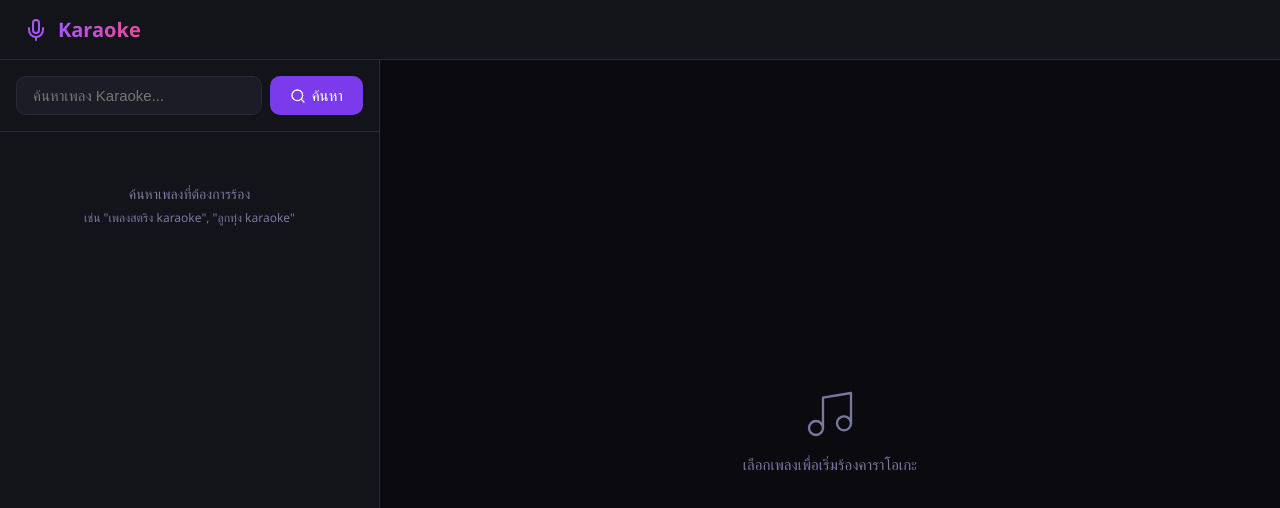
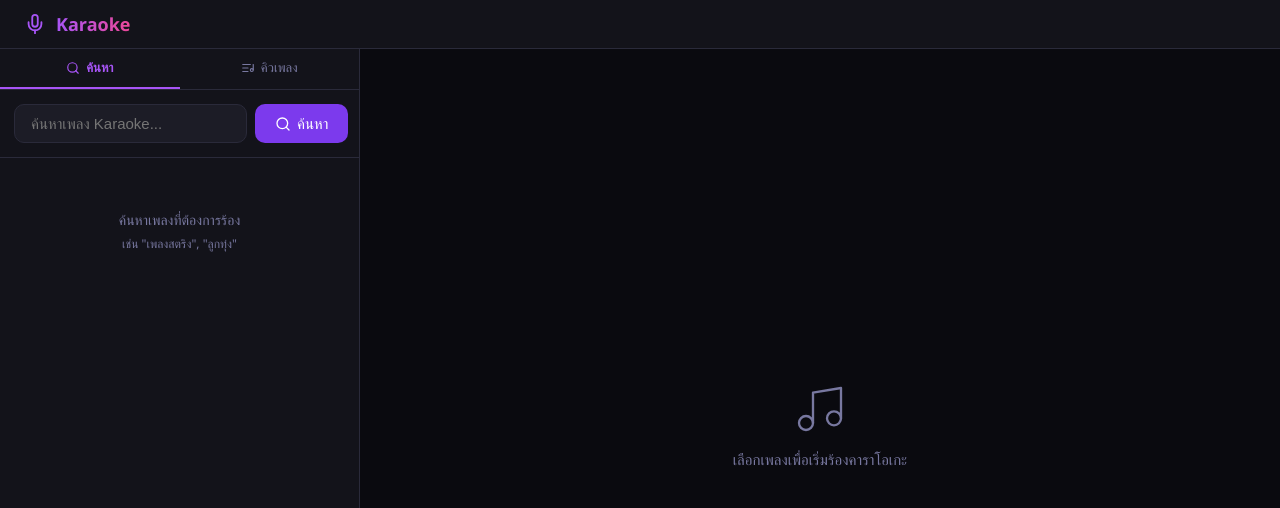
Before and after one commit to iceysr-coder/simple-karaoke, a React (Vite) app in the folder client/: page / in a window 1280 px wide. Shown: the top 508 px of the page. Built offline with nearby package versions, Linux system fonts and the light colour scheme.

Commit message:
feat: add song queue with reorder, delete, and auto-advance

```diff
--- a/client/src/App.jsx
+++ b/client/src/App.jsx
@@ -1,16 +1,19 @@
-import { useState, useCallback } from 'react';
+import { useState, useCallback, useMemo } from 'react';
 import SearchBar from './components/SearchBar.jsx';
 import VideoList from './components/VideoList.jsx';
+import Queue from './components/Queue.jsx';
 import Player from './components/Player.jsx';
 import { useAudioMixer } from './hooks/useAudioMixer.js';
 import { useDevices } from './hooks/useDevices.js';
-import { Mic } from 'lucide-react';
+import { useQueue } from './hooks/useQueue.js';
+import { Mic, Search, ListMusic } from 'lucide-react';
 
 export default function App() {
   const [videos, setVideos] = useState([]);
   const [currentVideo, setCurrentVideo] = useState(null);
   const [searching, setSearching] = useState(false);
   const [error, setError] = useState('');
+  const [tab, setTab] = useState('search'); // 'search' | 'queue'
 
   const {
     micVolume, monitorVolume, micActive, micLevel,
@@ -21,6 +24,9 @@ export default function App() {
     switchOutputDevice,
   } = useAudioMixer();
   const { audioInputs, audioOutputs, inputDeviceId, outputDeviceId, setInputDeviceId, setOutputDeviceId, refresh } = useDevices();
+  const { queue, addToQueue, removeFromQueue, moveUp, moveDown, clearQueue, shiftQueue } = useQueue();
+
+  const queueIds = useMemo(() => new Set(queue.map((v) => v.id)), [queue]);
 
   const handleSearch = useCallback(async (q) => {
     setSearching(true);
@@ -53,51 +59,103 @@ export default function App() {
     switchOutputDevice(deviceId);
   }, [switchOutputDevice, setOutputDeviceId]);
 
-  const handleRefreshDevices = useCallback(() => {
-    refresh(true);
-  }, [refresh]);
+  const handleEnded = useCallback(() => {
+    const next = shiftQueue();
+    if (next) setCurrentVideo(next);
+  }, [shiftQueue]);
+
+  const handleAddToQueue = useCallback((video) => {
+    addToQueue(video);
+    setTab('queue');
+  }, [addToQueue]);
 
   return (
     <div style={{ height: '100vh', display: 'flex', flexDirection: 'column', overflow: 'hidden' }}>
       {/* Header */}
       <header style={{
-        padding: '16px 24px', borderBottom: '1px solid var(--border)',
+        padding: '12px 24px', borderBottom: '1px solid var(--border)',
         background: 'var(--surface)', display: 'flex', alignItems: 'center', gap: 10,
+        flexShrink: 0,
       }}>
-        <Mic size={24} color="var(--accent2)" />
-        <h1 style={{ fontSize: 20, fontWeight: 700, background: 'linear-gradient(90deg, var(--accent2), #ec4899)', WebkitBackgroundClip: 'text', WebkitTextFillColor: 'transparent' }}>
+        <Mic size={22} color="var(--accent2)" />
+        <h1 style={{ fontSize: 18, fontWeight: 700, background: 'linear-gradient(90deg, var(--accent2), #ec4899)', WebkitBackgroundClip: 'text', WebkitTextFillColor: 'transparent' }}>
           Karaoke
         </h1>
       </header>
 
       {/* Main layout */}
       <div style={{ flex: 1, display: 'flex', overflow: 'hidden' }}>
-        {/* Sidebar: search + list */}
+        {/* Sidebar */}
         <aside style={{
-          width: 380, borderRight: '1px solid var(--border)',
-          display: 'flex', flexDirection: 'column', gap: 0,
-          background: 'var(--surface)', overflow: 'hidden',
+          width: 360, borderRight: '1px solid var(--border)',
+          display: 'flex', flexDirection: 'column',
+          background: 'var(--surface)', overflow: 'hidden', flexShrink: 0,
         }}>
-          <div style={{ padding: 16, borderBottom: '1px solid var(--border)' }}>
+          {/* Tabs */}
+          <div style={{ display: 'flex', borderBottom: '1px solid var(--border)', flexShrink: 0 }}>
+            {[
+              { id: 'search', icon: <Search size={14} />, label: 'ค้นหา' },
+              { id: 'queue', icon: <ListMusic size={14} />, label: `คิวเพลง${queue.length ? ` (${queue.length})` : ''}` },
+            ].map((t) => (
+              <button
+                key={t.id}
+                onClick={() => setTab(t.id)}
+                style={{
+                  flex: 1, padding: '11px 8px', border: 'none', cursor: 'pointer',
+                  background: 'none', display: 'flex', alignItems: 'center', justifyContent: 'center', gap: 6,
+                  fontSize: 13, fontWeight: tab === t.id ? 600 : 400,
+                  color: tab === t.id ? 'var(--accent2)' : 'var(--muted)',
+                  borderBottom: `2px solid ${tab === t.id ? 'var(--accent2)' : 'transparent'}`,
+                  transition: 'all 0.15s',
+                }}
+              >
+                {t.icon}{t.label}
+              </button>
+            ))}
+          </div>
+
+          {/* Search tab */}
+          {tab === 'search' && (
+            <>
+              <div style={{ padding: 14, borderBottom: '1px solid var(--border)', flexShrink: 0 }}>
                 <SearchBar onSearch={handleSearch} loading={searching} />
-            {error && <p style={{ marginTop: 10, color: 'var(--red)', fontSize: 13 }}>{error}</p>}
+                {error && <p style={{ marginTop: 8, color: 'var(--red)', fontSize: 12 }}>{error}</p>}
               </div>
               <div style={{ flex: 1, overflowY: 'auto', padding: 12 }}>
                 <VideoList
                   videos={videos}
                   currentId={currentVideo?.id}
                   onSelect={setCurrentVideo}
+                  onAddToQueue={handleAddToQueue}
+                  queueIds={queueIds}
                 />
                 {!videos.length && !searching && (
                   <div style={{ textAlign: 'center', color: 'var(--muted)', marginTop: 40, fontSize: 14 }}>
                     <p>ค้นหาเพลงที่ต้องการร้อง</p>
-                <p style={{ marginTop: 6, fontSize: 12 }}>เช่น "เพลงสตริง karaoke", "ลูกทุ่ง karaoke"</p>
+                    <p style={{ marginTop: 6, fontSize: 12 }}>เช่น "เพลงสตริง", "ลูกทุ่ง"</p>
                   </div>
                 )}
               </div>
+            </>
+          )}
+
+          {/* Queue tab */}
+          {tab === 'queue' && (
+            <div style={{ flex: 1, overflowY: 'auto', padding: 12 }}>
+              <Queue
+                queue={queue}
+                currentId={currentVideo?.id}
+                onSelect={setCurrentVideo}
+                onRemove={removeFromQueue}
+                onMoveUp={moveUp}
+                onMoveDown={moveDown}
+                onClear={clearQueue}
+              />
+            </div>
+          )}
         </aside>
 
-        {/* Main: player */}
+        {/* Player */}
         <main style={{ flex: 1, overflow: 'hidden', display: 'flex', flexDirection: 'column' }}>
           <Player
             video={currentVideo}
@@ -112,14 +170,14 @@ export default function App() {
             onMicToggle={handleMicToggle}
             onTogglePlayback={togglePlayback}
             onToggleNoiseSuppression={toggleNoiseSuppression}
-
+            onEnded={handleEnded}
             audioInputs={audioInputs}
             audioOutputs={audioOutputs}
             inputDeviceId={inputDeviceId}
             outputDeviceId={outputDeviceId}
             onInputChange={handleInputChange}
             onOutputChange={handleOutputChange}
-              onRefreshDevices={handleRefreshDevices}
+            onRefreshDevices={() => refresh(true)}
           />
         </main>
       </div>
--- a/client/src/components/Player.jsx
+++ b/client/src/components/Player.jsx
@@ -121,9 +121,10 @@ export default function Player({
   onTogglePlayback, onToggleNoiseSuppression,
   audioInputs, audioOutputs, inputDeviceId, outputDeviceId,
   onInputChange, onOutputChange, onRefreshDevices,
+  onEnded,
 }) {
   const ytContainerId = 'yt-player-container';
-  const { loadVideo, destroyPlayer, togglePlay, seek, setVol, playerState, volume, currentTime, duration } = useYouTubePlayer(ytContainerId);
+  const { loadVideo, destroyPlayer, togglePlay, seek, setVol, playerState, volume, currentTime, duration } = useYouTubePlayer(ytContainerId, { onEnded });
 
   useEffect(() => {
     if (video) loadVideo(video.id);
--- /dev/null
+++ b/client/src/components/Queue.jsx
@@ -0,0 +1,87 @@
+import { ChevronUp, ChevronDown, X, ListMusic } from 'lucide-react';
+
+export default function Queue({ queue, currentId, onSelect, onRemove, onMoveUp, onMoveDown, onClear }) {
+  if (!queue.length) {
+    return (
+      <div style={{ textAlign: 'center', color: 'var(--muted)', marginTop: 40, fontSize: 14 }}>
+        <ListMusic size={32} strokeWidth={1} style={{ margin: '0 auto 10px', display: 'block' }} />
+        <p>ยังไม่มีเพลงในคิว</p>
+        <p style={{ marginTop: 6, fontSize: 12 }}>กดปุ่ม + จากผลการค้นหาเพื่อเพิ่มเพลง</p>
+      </div>
+    );
+  }
+
+  return (
+    <div style={{ display: 'flex', flexDirection: 'column', gap: 0 }}>
+      <div style={{ display: 'flex', justifyContent: 'space-between', alignItems: 'center', padding: '0 4px 10px' }}>
+        <span style={{ fontSize: 12, color: 'var(--muted)' }}>{queue.length} เพลง</span>
+        <button
+          onClick={onClear}
+          style={{ fontSize: 12, color: 'var(--muted)', background: 'none', border: 'none', cursor: 'pointer', padding: '2px 6px' }}
+        >
+          ล้างทั้งหมด
+        </button>
+      </div>
+
+      <div style={{ display: 'flex', flexDirection: 'column', gap: 6 }}>
+        {queue.map((v, i) => (
+          <div
+            key={v.id}
+            style={{
+              display: 'flex', gap: 8, padding: '8px 10px', borderRadius: 10,
+              background: currentId === v.id ? 'var(--accent)' : 'var(--surface2)',
+              border: `1px solid ${currentId === v.id ? 'var(--accent2)' : 'var(--border)'}`,
+              alignItems: 'center',
+            }}
+          >
+            <span style={{ fontSize: 11, color: currentId === v.id ? 'rgba(255,255,255,0.6)' : 'var(--muted)', width: 16, textAlign: 'center', flexShrink: 0 }}>
+              {i + 1}
+            </span>
+
+            <img
+              src={v.thumbnail} alt=""
+              onClick={() => onSelect(v)}
+              style={{ width: 56, height: 36, borderRadius: 5, objectFit: 'cover', cursor: 'pointer', flexShrink: 0 }}
+              onError={(e) => { e.target.style.display = 'none'; }}
+            />
+
+            <div onClick={() => onSelect(v)} style={{ flex: 1, minWidth: 0, cursor: 'pointer' }}>
+              <div style={{
+                fontSize: 13, fontWeight: 500, overflow: 'hidden',
+                textOverflow: 'ellipsis', whiteSpace: 'nowrap',
+                color: currentId === v.id ? '#fff' : 'var(--text)',
+              }}>
+                {v.title}
+              </div>
+              <div style={{ fontSize: 11, color: currentId === v.id ? 'rgba(255,255,255,0.6)' : 'var(--muted)', marginTop: 2 }}>
+                {v.channel}
+              </div>
+            </div>
+
+            <div style={{ display: 'flex', flexDirection: 'column', gap: 1, flexShrink: 0 }}>
+              <button onClick={() => onMoveUp(v.id)} disabled={i === 0} style={arrowBtn(i === 0)}>
+                <ChevronUp size={13} />
+              </button>
+              <button onClick={() => onMoveDown(v.id)} disabled={i === queue.length - 1} style={arrowBtn(i === queue.length - 1)}>
+                <ChevronDown size={13} />
+              </button>
+            </div>
+
+            <button onClick={() => onRemove(v.id)} style={{
+              background: 'none', border: 'none', cursor: 'pointer', padding: 4,
+              color: 'var(--muted)', flexShrink: 0, display: 'flex', alignItems: 'center',
+            }}>
+              <X size={14} />
+            </button>
+          </div>
+        ))}
+      </div>
+    </div>
+  );
+}
+
+const arrowBtn = (disabled) => ({
+  background: 'none', border: 'none', cursor: disabled ? 'default' : 'pointer',
+  padding: '1px 3px', color: disabled ? 'var(--border)' : 'var(--muted)',
+  display: 'flex', alignItems: 'center',
+});
--- /dev/null
+++ b/client/src/hooks/useQueue.js
@@ -0,0 +1,52 @@
+import { useState, useCallback } from 'react';
+
+export function useQueue() {
+  const [queue, setQueue] = useState([]);
+
+  const addToQueue = useCallback((video) => {
+    setQueue((q) => {
+      if (q.some((v) => v.id === video.id)) return q;
+      return [...q, video];
+    });
+  }, []);
+
+  const removeFromQueue = useCallback((id) => {
+    setQueue((q) => q.filter((v) => v.id !== id));
+  }, []);
+
+  const moveUp = useCallback((id) => {
+    setQueue((q) => {
+      const i = q.findIndex((v) => v.id === id);
+      if (i <= 0) return q;
+      const next = [...q];
+      [next[i - 1], next[i]] = [next[i], next[i - 1]];
+      return next;
+    });
+  }, []);
+
+  const moveDown = useCallback((id) => {
+    setQueue((q) => {
+      const i = q.findIndex((v) => v.id === id);
+      if (i < 0 || i >= q.length - 1) return q;
+      const next = [...q];
+      [next[i], next[i + 1]] = [next[i + 1], next[i]];
+      return next;
+    });
+  }, []);
+
+  const clearQueue = useCallback(() => setQueue([]), []);
+
+  const shiftQueue = useCallback(() => {
+    let next = null;
+    setQueue((q) => {
+      if (!q.length) return q;
+      next = q[0];
+      return q.slice(1);
+    });
+    return next;
+  }, []);
+
+  const peekNext = useCallback((queue) => queue[0] ?? null, []);
+
+  return { queue, addToQueue, removeFromQueue, moveUp, moveDown, clearQueue, shiftQueue, peekNext };
+}
--- a/client/src/hooks/useYouTubePlayer.js
+++ b/client/src/hooks/useYouTubePlayer.js
@@ -23,13 +23,15 @@ function onYTReady(cb) {
   loadYTApi();
 }
 
-export function useYouTubePlayer(containerId) {
+export function useYouTubePlayer(containerId, { onEnded } = {}) {
   const playerRef = useRef(null);
   const [playerState, setPlayerState] = useState('unstarted'); // unstarted | playing | paused | ended | buffering
   const [volume, setVolume] = useState(80);
   const [currentTime, setCurrentTime] = useState(0);
   const [duration, setDuration] = useState(0);
   const timerRef = useRef(null);
+  const onEndedRef = useRef(onEnded);
+  onEndedRef.current = onEnded;
 
   const destroyPlayer = useCallback(() => {
     clearInterval(timerRef.current);
@@ -67,6 +69,9 @@ export function useYouTubePlayer(containerId) {
             onStateChange(e) {
               const states = { '-1': 'unstarted', 0: 'ended', 1: 'playing', 2: 'paused', 3: 'buffering', 5: 'cued' };
               setPlayerState(states[e.data] || 'unstarted');
+              if (e.data === window.YT.PlayerState.ENDED) {
+                onEndedRef.current?.();
+              }
               if (e.data === window.YT.PlayerState.PLAYING) {
                 setDuration(e.target.getDuration());
                 timerRef.current = setInterval(() => {
```
Also changed, not shown: client/src/components/VideoList.jsx (+34 -18 lines). Lines whose indentation alone changed are shown as unchanged.
